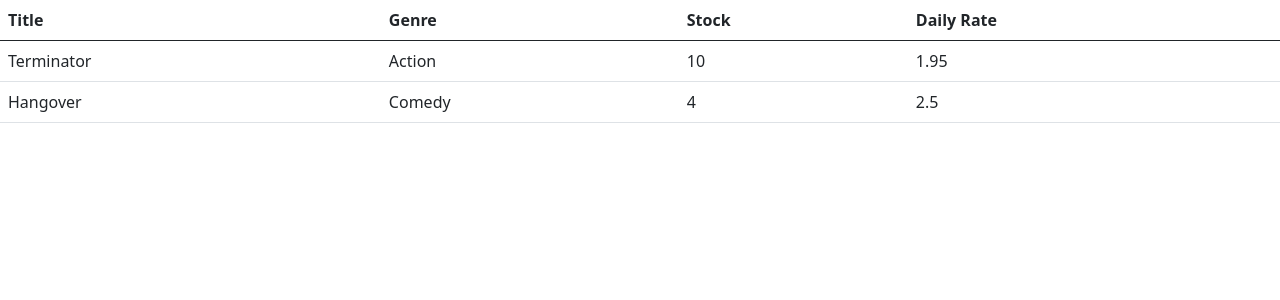
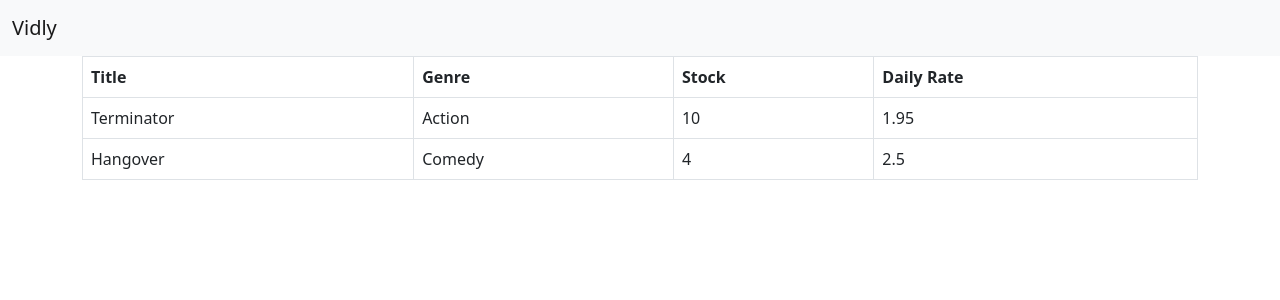
Before and after one commit to nuriddinislamov/vidly, a Django app: page /movies/ in a window 1280 px wide. Shown: the top 300 px of the page. Run offline with Django 3.2, Linux system fonts and the light colour scheme; data comes from the database, SQL or seed files in the repository.

Commit message:
Customize Layout

```diff
--- a/movies/templates/movies/base.html
+++ b/movies/templates/movies/base.html
@@ -16,7 +16,12 @@
     <title>Vidly</title>
   </head>
   <body>
-    {% block content %}{% endblock %}
+    <nav class="navbar navbar-light bg-light">
+      <div class="container-fluid">
+        <a class="navbar-brand" href="#">Vidly</a>
+      </div>
+    </nav>
+    <main class="container">{% block content %} {% endblock %}</main>
     <!-- Optional JavaScript; choose one of the two! -->
 
     <!-- Option 1: Bootstrap Bundle with Popper -->
--- a/movies/templates/movies/index.html
+++ b/movies/templates/movies/index.html
@@ -1,5 +1,5 @@
 {% extends 'movies/base.html' %} {% block content %}
-<table class="table">
+<table class="table table-bordered table-hover">
   <thead>
     <tr>
       <th>Title</th>
```
